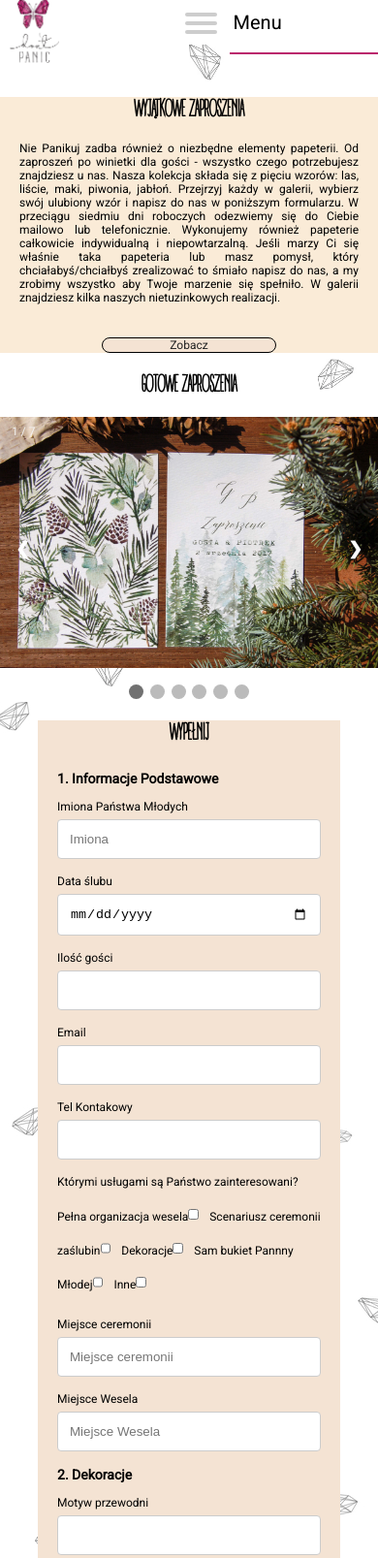
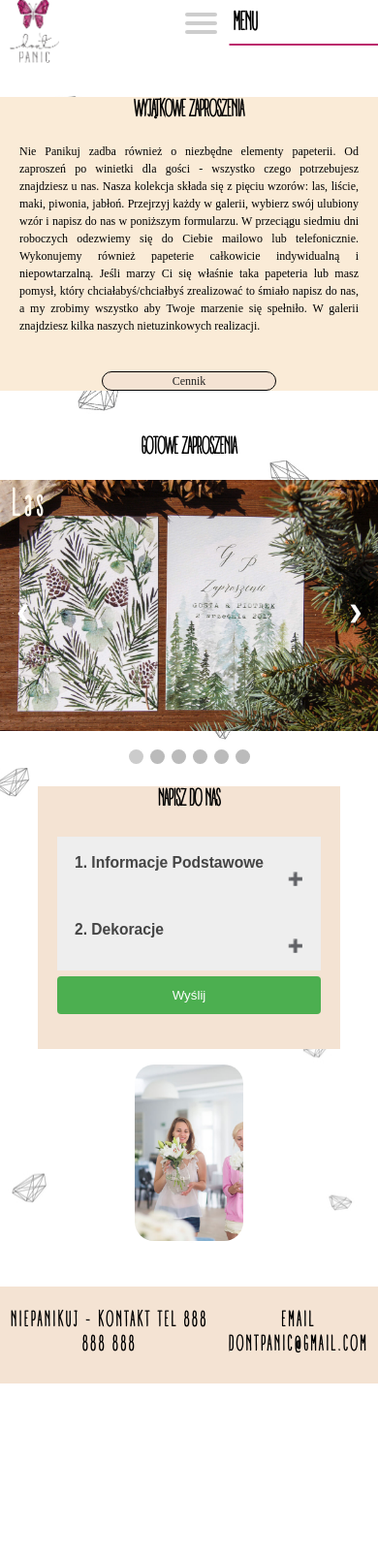
Before and after one commit to MarcinSpin/dontPanic, a plain HTML site: page zaproszenia.html in a window 390 px wide. Shown: the top 1607 px of the page at 97% size. After the commit the page ends 1427 px from the top, so only its background shows below. Drawn offline with Linux system fonts and the light colour scheme.

Commit message:
wersja 1.1 final

```diff
--- a/style1.0.css
+++ b/style1.0.css
@@ -3,15 +3,13 @@
   margin: 0;
   box-sizing: border-box;
 }
-body{
-  overflow: scroll;
-  height: 100%;
+
 }
 html{
   font-size: 16px;
   height: 100%;
   font-family: Roboto;
-  overflow:overautolay;
+
 }
 @font-face {
   font-family:'LavanderiaRegular';
@@ -89,21 +87,22 @@ html{
   visibility: visible;
   transform: scaleX(1);
 }
-/*.pagecontainer{
+.pagecontainer{
   height: 100vh;
-  background-image:url("img/tlo2.jpg");
-  background-size: cover;
-  background-attachment: fixed;
-}*/
-.pagecontainer{
-  background-image:url("img/tlo2.jpg");
 
-  height: 100%;
-  background-attachment: fixed;
-  background-position: center;
-  background-repeat: no-repeat;
-  background-size: cover;
 }
+.pagecontainer:before{
+  content: "";
+    top: 0;
+    left: 0;
+    bottom: 0;
+    right: 0;
+    position: fixed;
+    background-image: url(img/tlo2.jpg);
+    background-size: cover;
+    /* background-attachment: fixed; */
+    z-index: -4;
+  }
 
 .pagecontainer3{
   height: 100%;
@@ -149,6 +148,7 @@ html{
   height: 35vh;
   width: 40vw;
   text-align: center;
+  font-size: 1.1rem;
 }
 .pagecontainer p{
   padding: 10px;
@@ -182,6 +182,7 @@ html{
 .workcontainer , .referencecontainer{
   display: flex;
   justify-content: center;
+  margin-top: 18px;
 }
 .workcontainer__headline, .referencecontainer__headline{
   background-color: #f4e3d3;
@@ -209,14 +210,18 @@ iframe{
    position: relative;
 }
 
-
+.boxes__two--heading{
+  margin-top: 25px;
+}
 
 /* Slideshow container */
 .referencecontainer__slide {
   max-width: 420px;
   position: relative;
   margin: auto;
-
+}
+.bigger{
+  max-width: 520px;
 }
 
 /* Hide the images by default */
@@ -331,7 +336,9 @@ iframe{
   MARGIN-LEFT: 2px;
     margin-right: 2px;
 }
-
+.dummy{
+  height: 80px;
+}
 .row1, .row2{
   display: flex;
   padding: 0 4px;
@@ -403,7 +410,42 @@ footer{
 .new {
   bottom: -200vh;
 }
+/* Style the buttons that are used to open and close the accordion panel */
+.accordion {
+  background-color: #eee;
+  color: #444;
+  cursor: pointer;
+  padding: 18px;
+  width: 100%;
+  text-align: left;
+  border: none;
+  outline: none;
+  transition: 0.4s;
+}
 
+/* Add a background color to the button if it is clicked on (add the .active class with JS), and when you move the mouse over it (hover) */
+.active, .accordion:hover {
+  background-color: #ccc;
+}
+
+/* Style the accordion panel. Note: hidden by default */
+.panel {
+  padding: 0 18px;
+  background-color: #f4e3d3;
+  display: none;
+  overflow: hidden;
+}
+.accordion:after {
+  content: '\02795'; /* Unicode character for "plus" sign (+) */
+  font-size: 13px;
+  color: #777;
+  float: right;
+  margin-left: 5px;
+}
+
+.activee:after {
+  content: "\2796"; /* Unicode character for "minus" sign (-) */
+}
 input, select, textarea {
   width: 100%;
   padding: 12px;
@@ -448,8 +490,8 @@ input[type=submit]:hover {
 
 }
 .infocontainer__photo {
-  height: 35vh;
-  width: 20vw;
+  height: 38vh;
+    width: 34vw;
 
 }
 
@@ -479,7 +521,7 @@ footer > div p{
 }
 
 .boxes{
-  height: 100%;
+
   width: 100%;
   display: flex;
 }
@@ -503,6 +545,7 @@ footer > div p{
 }
 .boxes__one--text{
   padding: 0px 20px;
+  line-height: 1.5;
 }
 
 .boxes__one--button{
@@ -543,7 +586,13 @@ footer > div p{
   width: 100%;
   height: 100%;
 }
-
+.numbertext_zap{
+  font-weight: 600;
+  font-family: sun;
+  font-size: 3.2rem;
+  letter-spacing: 6px;
+  color: floralwhite;
+}
 .mobile{
   width: 68%;
   flex-direction: column;
@@ -583,6 +632,11 @@ footer > div p{
     left: 50px;
     font-size: 20px;
     display: block;
+    font-size: 2.2rem;
+    font-family: "sun";
+    font-weight: 600;
+    text-transform: uppercase;
+    z-index: 1;
   }
 
   a
@@ -778,17 +832,24 @@ footer > div p{
     height: auto;
     width: 56vw;
   }
-  .navbar__menu:before {
-    top: 3px;
+  .navbar__menu2:before {
+    top: 16px;
     left: -190px;
     width: 300%;
-
+    content: '';
+    position: absolute;
+    background: rgb(187, 40, 109);
+    height: 2.2px;
   }
   .hero2__box {
 
     width: 60vw;
   }
+  .pagecontainer{
 
+    height: 100%;
+
+  }
   .pagecontainer3{
     height: 100%;
     background-image:url("img/tlo2-m.jpg");
@@ -824,9 +885,11 @@ footer > div p{
   margin: auto;
 }
 .infocontainer__photo{
-  height: 17vh;
-    width: 30vw;
-}
+  height: 24vh;
+    width: 34vw;
+    margin: 6px;
+  }
+
 .boxes{
   display: block;
 }
--- a/zaproszenia.html
+++ b/zaproszenia.html
@@ -7,6 +7,7 @@
   <link rel="stylesheet" href="style1.0.css">
   <link href="https://fonts.googleapis.com/css?family=Roboto" rel="stylesheet">
   <meta name="viewport" content="width=device-width, initial-scale=1.0">
+  <link rel="icon" type="image/png" href="favico.ico" sizes="16x16" />
 </head>
 
 <body>
@@ -22,7 +23,7 @@
                 <span></span>
                 <span></span>
                 <span></span>
-      <ul class="navbar__menu" id="menu">
+      <ul class="navbar__menu navbar__menu2" id="menu">
         <li>
           <a class="navbar__menu--links" href="index.html" id="click1">O nas</a>
         </li>
@@ -61,7 +62,7 @@
                             realizacji.
                     </p>
                     <br>
-                        <a href ="pdf/identyfikacja.pdf" target="_blank"><div class="boxes__one--button">Zobacz</div></a>
+                        <a href ="pdf/identyfikacja.pdf" target="_blank"><div class="boxes__one--button">Cennik</div></a>
                     </div>
                 </div>
                 <div class="boxes__two mobile">
@@ -70,43 +71,43 @@
                         <br>
                     </div>
                     <div class="boxes__two--img">
-                        <div class="referencecontainer__slide">
+                        <div class="referencecontainer__slide bigger">
                             <!-- Full-width images with number and caption text -->
                             <div class="mySlides fade">
-                              <div class="numbertext">1 / 7</div>
+                              <div class="numbertext numbertext_zap">Las</div>
                               <img src="img/zap1.jpg" style="width:100%">
 
                             </div>
 
                             <div class="mySlides fade">
-                              <div class="numbertext">2 / 7</div>
+                              <div class="numbertext numbertext_zap">Jabłon</div>
                               <img src="img/zap2.jpg" style="width:100%">
 
                             </div>
 
                             <div class="mySlides fade">
-                              <div class="numbertext">3 / 7</div>
+                              <div class="numbertext numbertext_zap">Piwonia</div>
                               <img src="img/zap3.jpg" style="width:100%">
 
                             </div>
 
                             <div class="mySlides fade">
-                              <div class="numbertext">4 / 7</div>
+                              <div class="numbertext numbertext_zap">Listki</div>
                               <img src="img/zap4.jpg" style="width:100%">
 
                             </div>
                             <div class="mySlides fade">
-                                <div class="numbertext">5 / 7</div>
+                                <div class="numbertext numbertext_zap">Maki</div>
                                 <img src="img/zap5.jpg" style="width:100%">
                             </div>
 
                             <div class="mySlides fade">
-                                <div class="numbertext">6 / 7</div>
+                                <div class="numbertext numbertext_zap">Piwonia</div>
                                 <img src="img/zap6.jpg" style="width:100%">
 
                             </div>
                             <div class="mySlides fade">
-                                <div class="numbertext">7 / 7</div>
+                                <div class="numbertext numbertext_zap">Piwonia</div>
                                 <img src="img/zap7.jpg" style="width:100%">
 
                             </div>
@@ -131,22 +132,23 @@
             </div>
         </div>
     </section>
-
     <section id="div4">
       <div class="pagecontainer3">
         <div class="infocontainer">
           <div class="infocontainer__form">
-                    <h1 class="headingtext">Wypełnij</h1>
+              <h1 class="headingtext">Napisz do Nas</h1>
               <div class="container big">
+
+                  <button class="accordion"><h3>1. Informacje Podstawowe</h3></button>
+                    <div class="panel">
                         <form action="/action_page.php">
-                        <h3>1. Informacje Podstawowe</h3>
                       <br>
                       <label for="fname">Imiona Państwa Młodych</label>
                       <input type="text" id="imiona" name="Imiona" placeholder="Imiona">
                       <br>
                       <label for="lname">Data ślubu</label>
                       <input type="date" id="data" name="data">
-
+                      <br>
                       <label for="fname">Ilość gości</label>
                       <input type="number" id="goscie" name="goscie">
 
@@ -170,8 +172,12 @@
 
                       <label for="fname">Miejsce Wesela</label>
                       <input type="text" id="miejsce" name="Imiona" placeholder="Miejsce Wesela">
+                        </form>
+                    </div>
 
-                        <h3>2. Dekoracje</h3>
+                      <button class="accordion"><h3>2. Dekoracje</h3></button>
+                      <div class="panel">
+                          <form action="/action_page.php">
                           <br>
                           <label for="fname">Motyw przewodni</label>
                           <input type="text" id="imiona" name="Imiona">
@@ -198,14 +204,21 @@
 
                           <label for="subject">Treść</label>
                           <textarea id="subject" name="subject" placeholder="Napisz..." style="height:140px"></textarea>
-
+                      </div>
                   <input type="submit" value="Wyślij">
                 </form>
               </div>
           </div>
+          <div class="infocontainer__photo">
+
+              <div class="infocontainer__photo--jpg"></div>
           </div>
+
+        </div>
+
       </div>
     </section>
+
         <footer class="footer-zap" >
             <div >
               <p>niePanikuj - kontakt tel 888 888 888</p>
@@ -294,9 +307,13 @@
         if (prevScrollpos > currentScrollPos) {
           document.getElementById("navbar").setAttribute(
             "style", "top:0px; padding-top: 0px;");
+            document.getElementById("menu").setAttribute(
+            "style", "top:16px");
         } else {
           document.getElementById("navbar").setAttribute(
             "style", "top:-22px; padding-top: 22px;");
+            document.getElementById("menu").setAttribute(
+            "style", "top:5px");
         }
         prevScrollpos = currentScrollPos;
       }
@@ -326,6 +343,25 @@
         });
     });
   </script>
+  <script>
+    var acc = document.getElementsByClassName("accordion");
+  var i;
+
+  for (i = 0; i < acc.length; i++) {
+      acc[i].addEventListener("click", function() {
+          /* Toggle between adding and removing the "active" class,
+          to highlight the button that controls the panel */
+          this.classList.toggle("activee");
+
+          /* Toggle between hiding and showing the active panel */
+          var panel = this.nextElementSibling;
+          if (panel.style.display === "block") {
+              panel.style.display = "none";
+          } else {
+              panel.style.display = "block";
+          }
+      });
+  }
 
 </script>
 </body>
```
Also changed, not shown: index.html (+43 -29 lines), favico.ico (added). Lines whose indentation alone changed are shown as unchanged.
